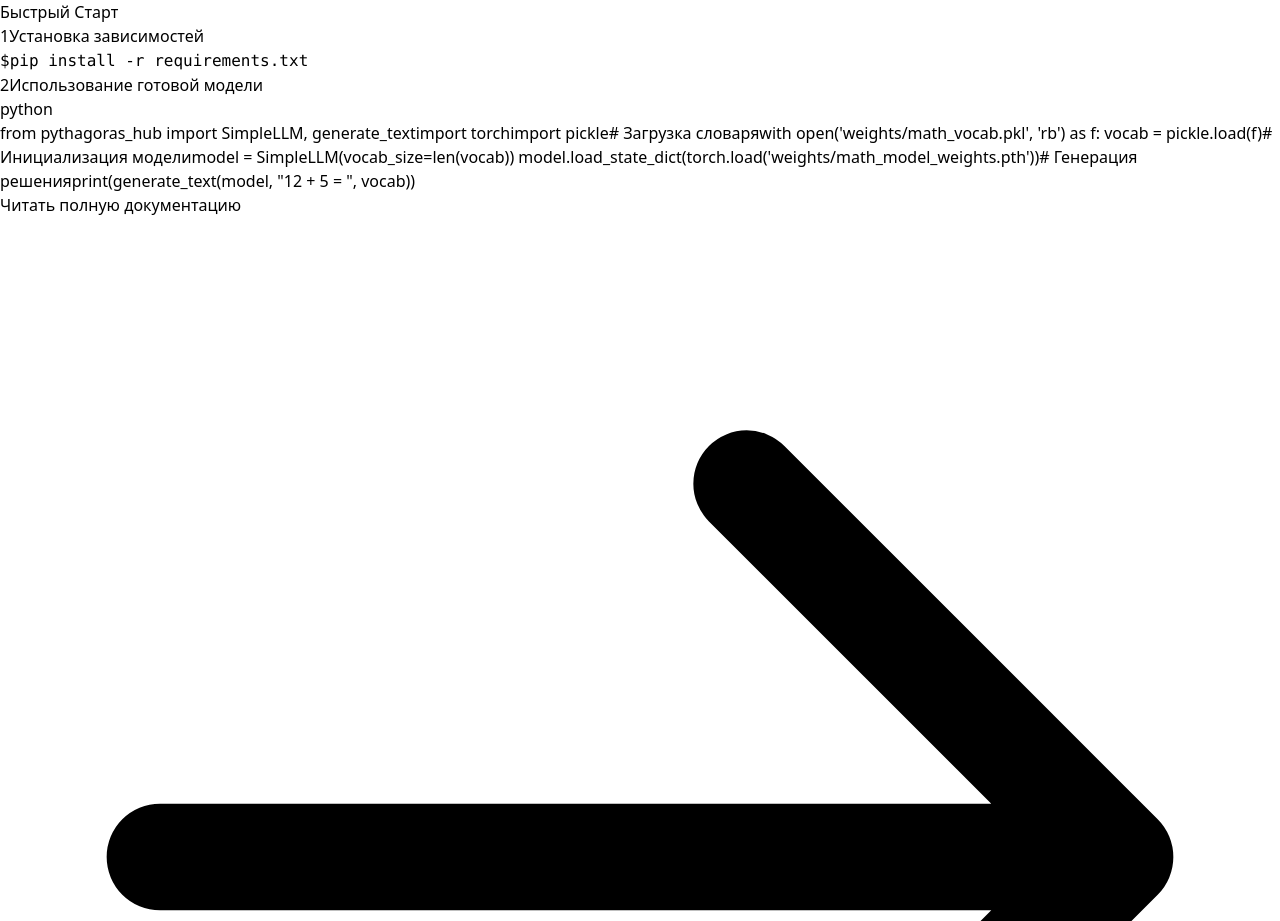
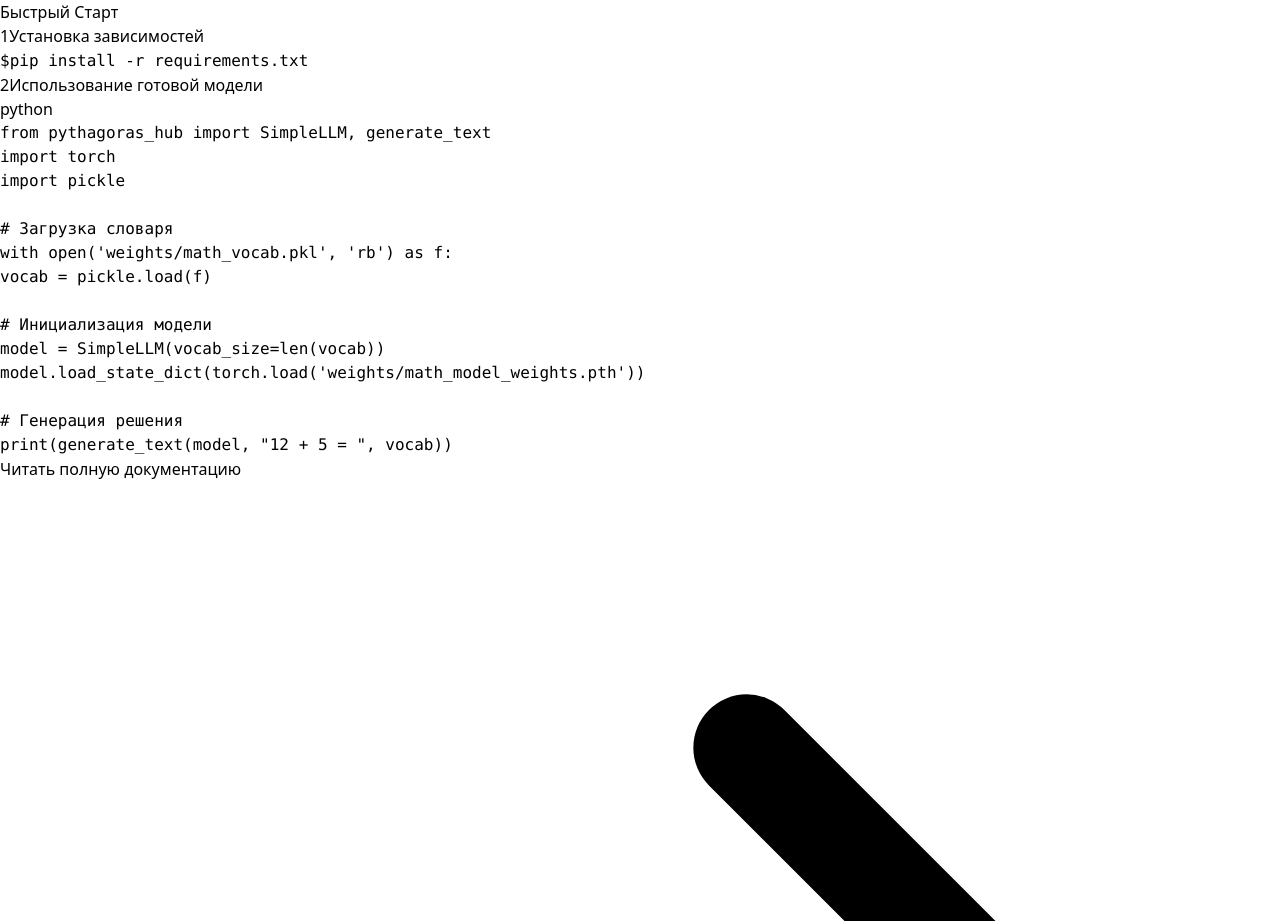
Before and after one commit to zzzigrok/Pythagoras-1.0, a React (Vite) app in the folder website/: page / in a window 1280 px wide. Shown: the part 10662-11583 px from the top of the page. Built offline with nearby package versions, Linux system fonts and the light colour scheme.

Commit message:
Нормализация форматирования блока кода в лендинге

```diff
--- a/website/src/App.tsx
+++ b/website/src/App.tsx
@@ -535,21 +535,20 @@ export default function App() {
                   </span>
                   <div className="text-xs text-slate-500 font-mono">python</div>
                 </div>
-                <div className="p-6 bg-[#0B1120]/80 font-mono text-sm md:text-base text-slate-300 overflow-x-auto whitespace-pre leading-loose">
-<span className="text-purple-400">from</span> pythagoras_hub <span className="text-purple-400">import</span> SimpleLLM, generate_text
-<span className="text-purple-400">import</span> torch
-<span className="text-purple-400">import</span> pickle
-
-<span className="text-slate-500 italic"># Загрузка словаря</span>
-<span className="text-purple-400">with</span> <span className="text-blue-300">open</span>(<span className="text-teal-300">'weights/math_vocab.pkl'</span>, <span className="text-teal-300">'rb'</span>) <span className="text-purple-400">as</span> f:
-    vocab = pickle.load(f)
-
-<span className="text-slate-500 italic"># Инициализация модели</span>
-model = SimpleLLM(vocab_size=<span className="text-blue-300">len</span>(vocab))
-model.load_state_dict(torch.load(<span className="text-teal-300">'weights/math_model_weights.pth'</span>))
-
-<span className="text-slate-500 italic"># Генерация решения</span>
+                <div className="p-6 bg-[#0B1120]/80 font-mono text-sm md:text-base text-slate-300 overflow-x-auto leading-relaxed">
+                  <pre className="whitespace-pre">
+<span className="text-purple-400">from</span> pythagoras_hub <span className="text-purple-400">import</span> SimpleLLM, generate_text{"\n"}
+<span className="text-purple-400">import</span> torch{"\n"}
+<span className="text-purple-400">import</span> pickle{"\n\n"}
+<span className="text-slate-500 italic"># Загрузка словаря</span>{"\n"}
+<span className="text-purple-400">with</span> <span className="text-blue-300">open</span>(<span className="text-teal-300">'weights/math_vocab.pkl'</span>, <span className="text-teal-300">'rb'</span>) <span className="text-purple-400">as</span> f:{"\n"}
+    vocab = pickle.load(f){"\n\n"}
+<span className="text-slate-500 italic"># Инициализация модели</span>{"\n"}
+model = SimpleLLM(vocab_size=<span className="text-blue-300">len</span>(vocab)){"\n"}
+model.load_state_dict(torch.load(<span className="text-teal-300">'weights/math_model_weights.pth'</span>)){"\n\n"}
+<span className="text-slate-500 italic"># Генерация решения</span>{"\n"}
 <span className="text-blue-300">print</span>(generate_text(model, <span className="text-teal-300">"12 + 5 = "</span>, vocab))
+                  </pre>
                 </div>
               </div>
             </RevealOnScroll>
```
